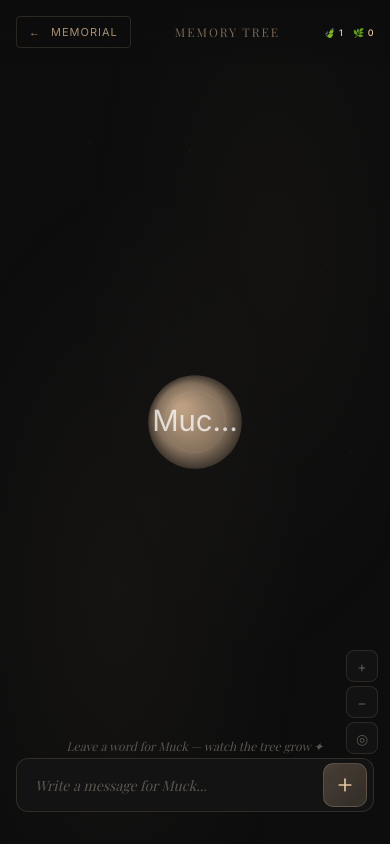
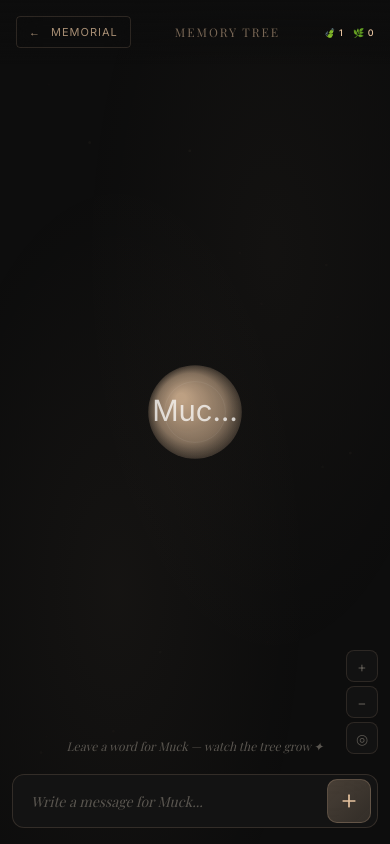
Before and after one commit to nihanbayrak/muck-memorial, a website: page public/tree.html in a window 390 px wide. Both pictures are taken after a click on the button "Fit". Drawn offline with nearby package versions, Linux system fonts and the light colour scheme; no server answers; a web font is replaced by a local one.

Commit message:
fix: Memory Tree mobile — auto-fit on new node, dvh units, safe area insets
- New nodes now auto-fit camera so they're always visible
- body uses dvh for proper mobile viewport height
- input.blur() closes mobile keyboard after submit
- fitCamera accounts for header/input padding
- Safe area insets for iOS notch

```diff
--- a/public/tree.html
+++ b/public/tree.html
@@ -46,7 +46,11 @@
             font-family: 'Playfair Display', serif;
             overflow: hidden;
             height: 100vh;
+            height: 100dvh;
             width: 100vw;
+            position: fixed;
+            top: 0;
+            left: 0;
         }
 
         #canvas-container {
@@ -159,10 +163,19 @@
         .input-area {
             position: fixed;
             bottom: 32px;
+            bottom: max(32px, env(safe-area-inset-bottom, 0px));
             left: 50%;
             transform: translateX(-50%);
             z-index: 100;
             width: min(560px, calc(100% - 32px));
+        }
+
+        @media (max-width: 768px) {
+            .input-area {
+                bottom: 16px;
+                bottom: max(16px, env(safe-area-inset-bottom, 0px));
+                width: calc(100% - 24px);
+            }
         }
 
         .input-wrapper {
@@ -924,9 +937,13 @@
             const bh = maxY - minY;
             const w = window.innerWidth;
             const h = window.innerHeight;
-            camera.zoom = Math.min(w / bw, h / bh) * 0.75;
+            // Account for header (70px) and input area (90px)
+            const padTop = 70;
+            const padBottom = 90;
+            const availH = h - padTop - padBottom;
+            camera.zoom = Math.min(w / bw, availH / bh) * 0.75;
             camera.x = w / 2 - ((minX + maxX) / 2) * camera.zoom;
-            camera.y = h / 2 - ((minY + maxY) / 2) * camera.zoom;
+            camera.y = padTop + availH / 2 - ((minY + maxY) / 2) * camera.zoom;
         }
 
         // --- Add message to tree AND server ---
@@ -943,18 +960,20 @@
 
                 if (res.ok) {
                     const msg = await res.json();
-                    // Attach to a random existing node or be root
                     const parentId = nodes.length > 0 ? nodes[Math.floor(Math.random() * nodes.length)].id : null;
                     createNode(msg.text, msg.author, parentId, msg.timestamp);
                 }
             } catch (err) {
                 console.error('Failed to send message:', err);
-                // Still add locally
                 const parentId = nodes.length > 0 ? nodes[Math.floor(Math.random() * nodes.length)].id : null;
                 createNode(text.trim(), '', parentId);
             }
 
             input.value = '';
+            input.blur(); // Close mobile keyboard
+
+            // Auto-fit so the new node is visible
+            setTimeout(() => fitCamera(), 300);
         }
 
         document.getElementById('btn-add').addEventListener('click', () => addMessage(input.value));
```
